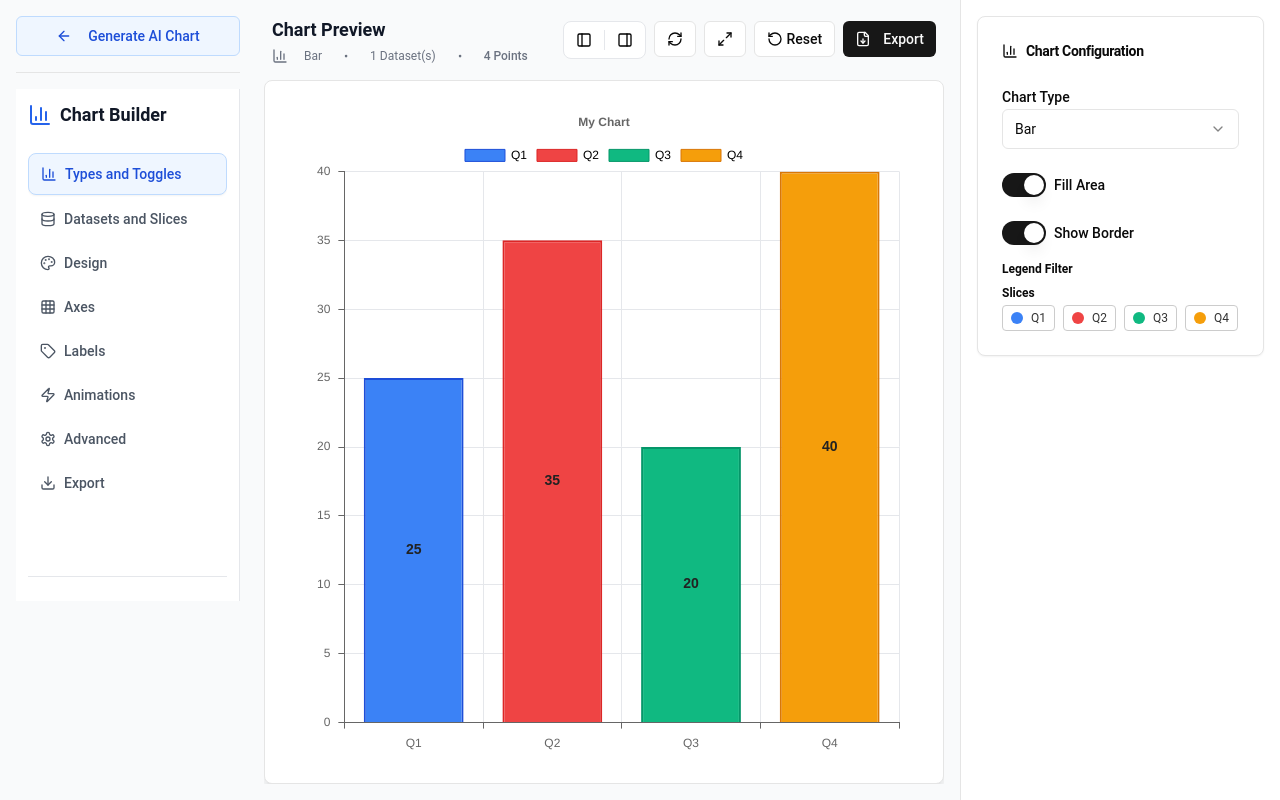
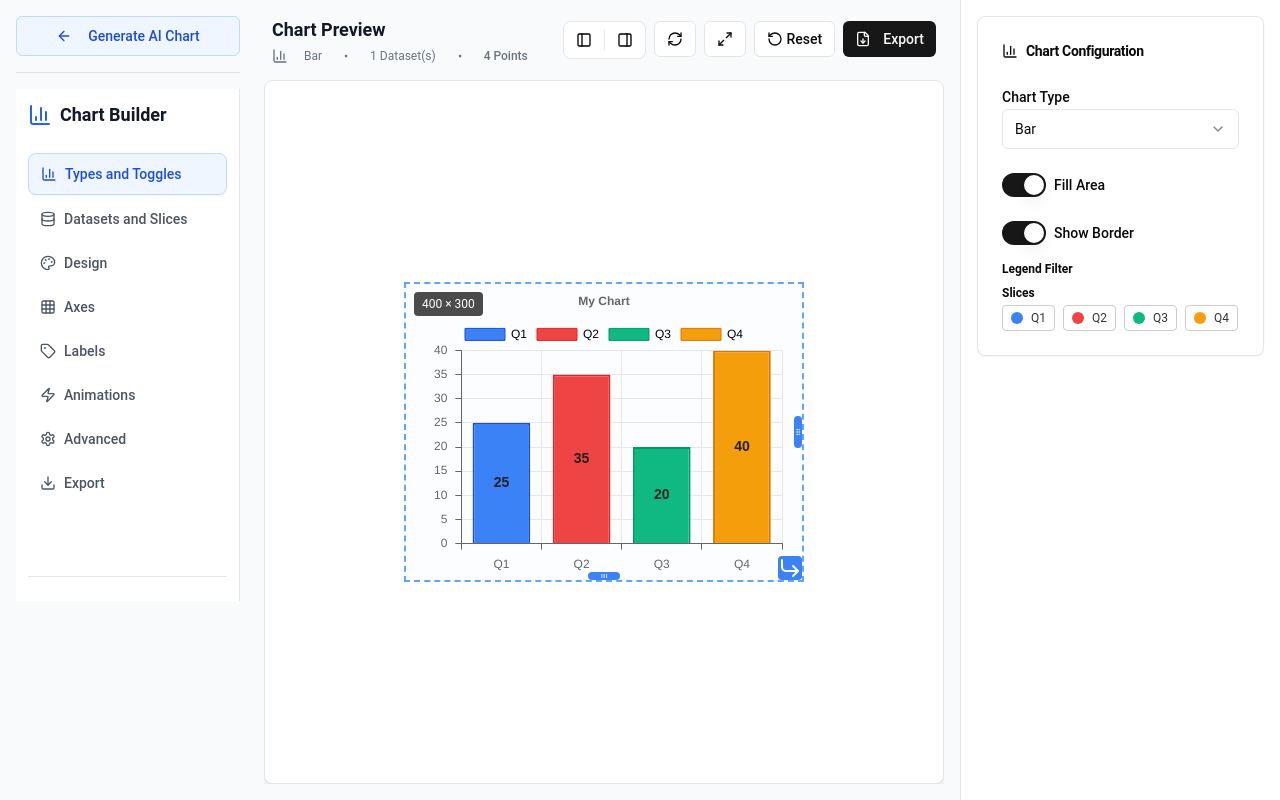
Before and after one commit to Harikrishnanvkph/cursor_ai, a Next.js app: page /editor in a window 1280 px wide. Built offline with nearby package versions, Linux system fonts and the light colour scheme.

Commit message:
dynamic resize

```diff
--- a/components/chart-preview.tsx
+++ b/components/chart-preview.tsx
@@ -30,7 +30,8 @@ import { Download, RefreshCw, Maximize2, Minimize2, RotateCcw, X, PanelLeft, Pan
 import { BarChart3, Database, Dot } from "lucide-react"
 import { Card, CardContent } from "@/components/ui/card"
 import { downloadChartAsHTML } from "@/lib/html-exporter"
-import { DropdownMenu, DropdownMenuContent, DropdownMenuItem, DropdownMenuTrigger } from "@/components/ui/dropdown-menu";
+import { DropdownMenu, DropdownMenuContent, DropdownMenuItem, DropdownMenuTrigger } from "@/components/ui/dropdown-menu"
+import { ResizableChartArea } from "@/components/resizable-chart-area"
 
 
 ChartJS.register(
@@ -891,6 +892,7 @@ export function ChartPreview({ onToggleSidebar, isSidebarCollapsed, onToggleLeft
                 }}
                 onMouseLeave={() => setHoveredDatasetIndex(null)}
               >
+                <ResizableChartArea>
                   <Chart
                     key={`${chartType}-${chartWidth}-${chartHeight}-${isResponsive}-${chartConfig.manualDimensions}-${chartConfig.aspectRatio}`}
                     ref={chartRef}
@@ -1059,6 +1061,7 @@ export function ChartPreview({ onToggleSidebar, isSidebarCollapsed, onToggleLeft
                     width={chartConfig.manualDimensions ? chartWidth : undefined}
                     height={chartConfig.manualDimensions ? chartHeight : undefined}
                   />
+                </ResizableChartArea>
               </div>
             </div>
           ) : (
--- /dev/null
+++ b/components/resizable-chart-area.tsx
@@ -0,0 +1,165 @@
+"use client"
+
+import React, { useState, useRef, useEffect } from 'react'
+import { useChartStore } from '@/lib/chart-store'
+import { GripHorizontal, GripVertical, CornerDownRight } from 'lucide-react'
+
+interface ResizableChartAreaProps {
+  children: React.ReactNode
+}
+
+export function ResizableChartArea({ children }: ResizableChartAreaProps) {
+  const { chartConfig, updateChartConfig } = useChartStore()
+  const containerRef = useRef<HTMLDivElement>(null)
+  const [isResizing, setIsResizing] = useState(false)
+  const [resizeDirection, setResizeDirection] = useState<string>('')
+  const [startPos, setStartPos] = useState({ x: 0, y: 0 })
+  const [startSize, setStartSize] = useState({ width: 0, height: 0 })
+
+  // Get current chart dimensions
+  const getCurrentDimensions = () => {
+    if (chartConfig.manualDimensions) {
+      const width = typeof chartConfig.width === 'string'
+        ? parseInt(chartConfig.width)
+        : chartConfig.width || 400
+      const height = typeof chartConfig.height === 'string'
+        ? parseInt(chartConfig.height)
+        : chartConfig.height || 300
+      return { width, height }
+    }
+    return { width: 400, height: 300 }
+  }
+
+  const [dimensions, setDimensions] = useState(getCurrentDimensions())
+
+  useEffect(() => {
+    setDimensions(getCurrentDimensions())
+  }, [chartConfig.width, chartConfig.height])
+
+  const handleMouseDown = (e: React.MouseEvent, direction: string) => {
+    e.preventDefault()
+    setIsResizing(true)
+    setResizeDirection(direction)
+    setStartPos({ x: e.clientX, y: e.clientY })
+    setStartSize({ width: dimensions.width, height: dimensions.height })
+  }
+
+  const handleMouseMove = (e: MouseEvent) => {
+    if (!isResizing) return
+
+    const deltaX = e.clientX - startPos.x
+    const deltaY = e.clientY - startPos.y
+
+    let newWidth = startSize.width
+    let newHeight = startSize.height
+
+    // Calculate new dimensions based on resize direction
+    switch (resizeDirection) {
+      case 'right':
+        newWidth = Math.max(200, startSize.width + deltaX)
+        break
+      case 'bottom':
+        newHeight = Math.max(150, startSize.height + deltaY)
+        break
+      case 'corner':
+        newWidth = Math.max(200, startSize.width + deltaX)
+        newHeight = Math.max(150, startSize.height + deltaY)
+        break
+    }
+
+    setDimensions({ width: newWidth, height: newHeight })
+
+    // Update chart config immediately during resize
+    updateChartConfig({
+      ...chartConfig,
+      manualDimensions: true,
+      responsive: false,
+      maintainAspectRatio: false,
+      width: `${newWidth}px`,
+      height: `${newHeight}px`
+    })
+  }
+
+  const handleMouseUp = () => {
+    if (isResizing) {
+      setIsResizing(false)
+      setResizeDirection('')
+      // Chart config is already updated during resize, no need to update again
+    }
+  }
+
+  useEffect(() => {
+    if (isResizing) {
+      document.addEventListener('mousemove', handleMouseMove)
+      document.addEventListener('mouseup', handleMouseUp)
+      document.body.style.cursor = 'se-resize'
+      document.body.style.userSelect = 'none'
+    } else {
+      document.removeEventListener('mousemove', handleMouseMove)
+      document.removeEventListener('mouseup', handleMouseUp)
+      document.body.style.cursor = ''
+      document.body.style.userSelect = ''
+    }
+
+    return () => {
+      document.removeEventListener('mousemove', handleMouseMove)
+      document.removeEventListener('mouseup', handleMouseUp)
+      document.body.style.cursor = ''
+      document.body.style.userSelect = ''
+    }
+  }, [isResizing, resizeDirection, startPos, startSize])
+
+  return (
+    <div className="relative inline-block">
+      <div
+        ref={containerRef}
+        className="relative border-2 border-blue-400 border-dashed bg-blue-50/20"
+        style={{
+          width: `${dimensions.width}px`,
+          height: `${dimensions.height}px`,
+          minWidth: '200px',
+          minHeight: '150px'
+        }}
+      >
+        {/* Chart Content */}
+        <div className="w-full h-full overflow-hidden">
+          {React.cloneElement(children as React.ReactElement, {
+            key: `chart-${dimensions.width}-${dimensions.height}`
+          })}
+        </div>
+
+        {/* Resize Handles */}
+        <div className="absolute inset-0 pointer-events-none">
+          {/* Right handle */}
+          <div
+            className="absolute right-0 top-1/2 transform -translate-y-1/2 w-2 h-8 bg-blue-500 rounded cursor-ew-resize pointer-events-auto hover:bg-blue-600 transition-colors"
+            onMouseDown={(e) => handleMouseDown(e, 'right')}
+          >
+            <GripVertical className="w-2 h-8 text-white" />
+          </div>
+
+          {/* Bottom handle */}
+          <div
+            className="absolute bottom-0 left-1/2 transform -translate-x-1/2 w-8 h-2 bg-blue-500 rounded cursor-ns-resize pointer-events-auto hover:bg-blue-600 transition-colors"
+            onMouseDown={(e) => handleMouseDown(e, 'bottom')}
+          >
+            <GripHorizontal className="w-8 h-2 text-white" />
+          </div>
+
+          {/* Corner handle */}
+          <div
+            className="absolute bottom-0 right-0 w-6 h-6 bg-blue-500 rounded cursor-se-resize pointer-events-auto hover:bg-blue-600 transition-colors"
+            onMouseDown={(e) => handleMouseDown(e, 'corner')}
+          >
+            <CornerDownRight className="w-6 h-6 text-white" />
+          </div>
+        </div>
+
+        {/* Size indicator */}
+        <div className="absolute top-2 left-2 bg-black/70 text-white text-xs px-2 py-1 rounded pointer-events-none">
+          {dimensions.width} × {dimensions.height}
+        </div>
+      </div>
+    </div>
+  )
+}
```
Also changed, not shown: app/editor/page.tsx (+6 -5 lines). Lines whose indentation alone changed are shown as unchanged.
